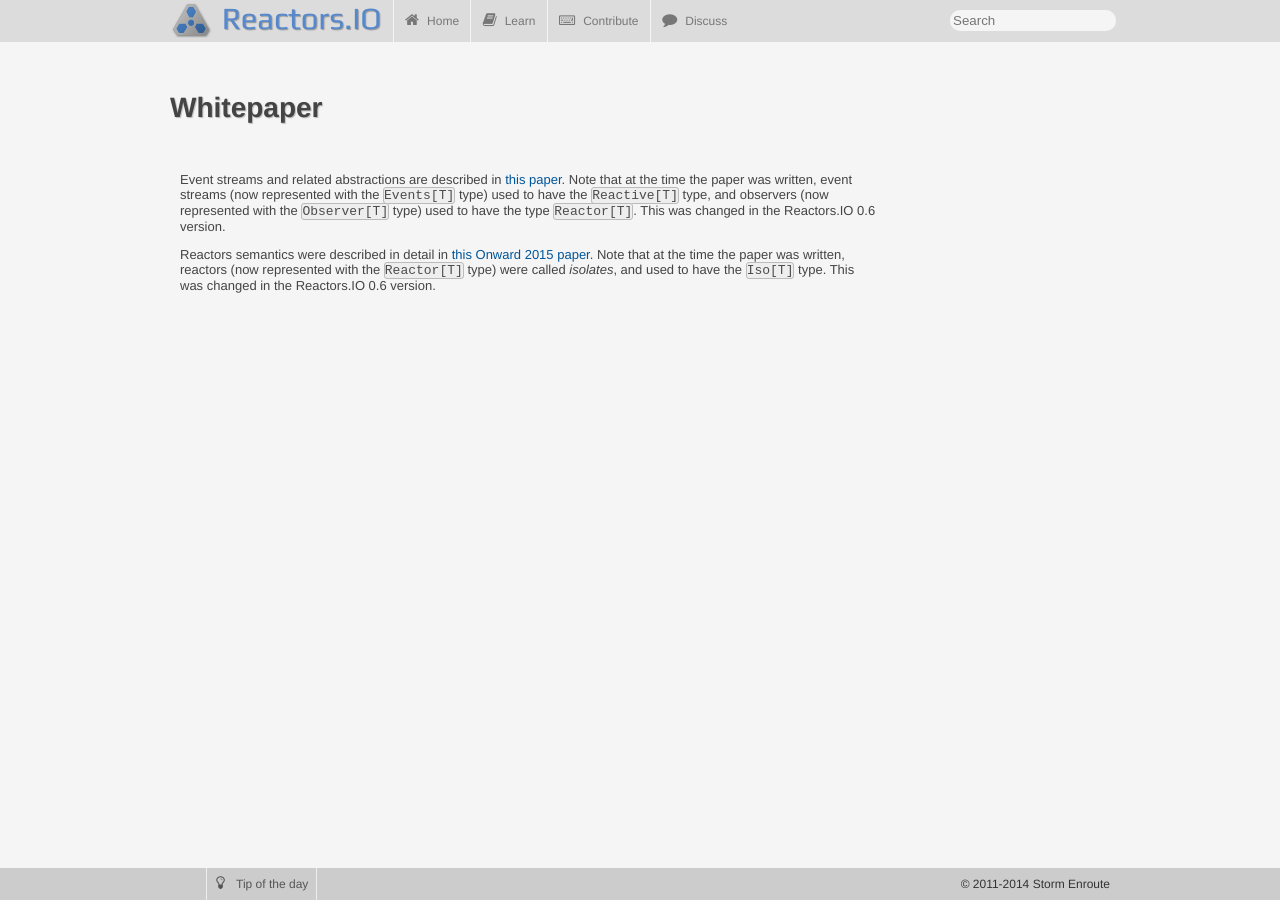
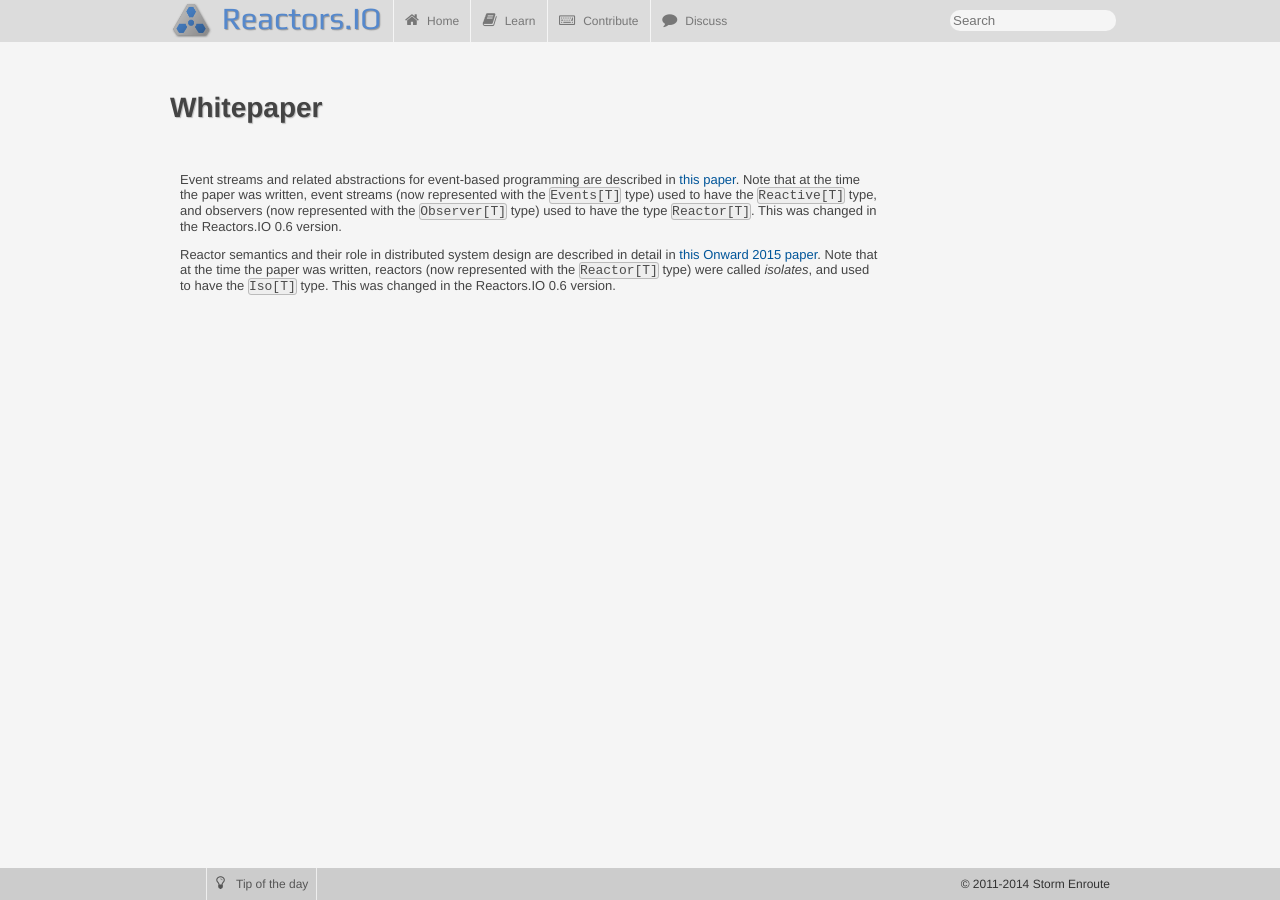
Before and after one commit to reactors-io/reactors-io.github.io, a Jekyll site: the page built from under-the-hood/index.md, in a window 1280 px wide. Built offline with Jekyll 4.4.1, drawn with Linux system fonts in a browser that asks for light colours.

Commit message:
Clarification.

```diff
--- a/under-the-hood/index.md
+++ b/under-the-hood/index.md
@@ -7,7 +7,8 @@ title: Whitepaper
 permalink: /under-the-hood/index.html
 ---
 
-Event streams and related abstractions are described in
+Event streams and related abstractions for event-based programming
+are described in
 [this paper](/resources/docs/event-streams.pdf).
 Note that at the time the paper was written,
 event streams (now represented with the `Events[T]` type)
@@ -16,7 +17,8 @@ and observers (now represented with the `Observer[T]` type)
 used to have the type `Reactor[T]`.
 This was changed in the Reactors.IO 0.6 version.
 
-Reactors semantics were described in detail in
+Reactor semantics and their role in distributed system design
+are described in detail in
 [this Onward 2015 paper](/resources/docs/reactors.pdf).
 Note that at the time the paper was written,
 reactors (now represented with the `Reactor[T]` type)
```
